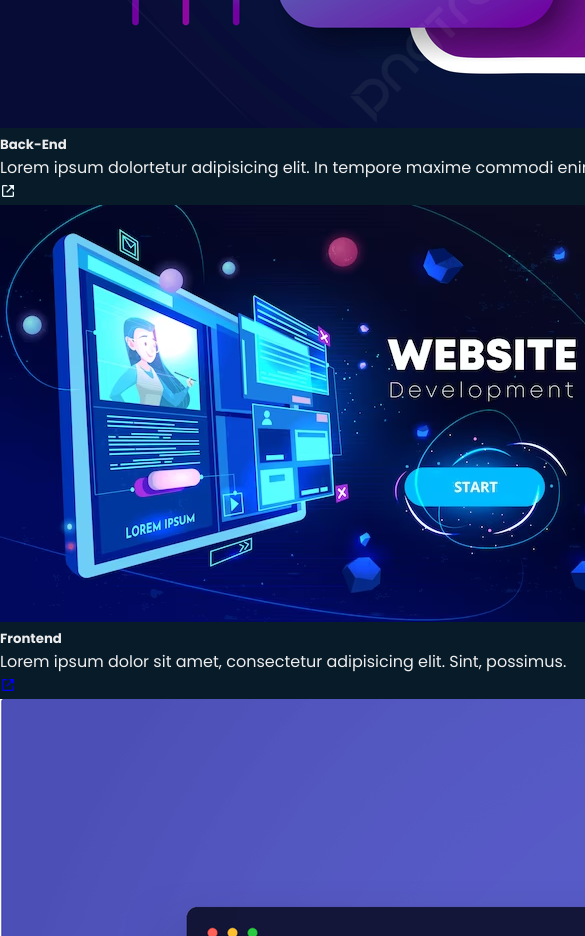
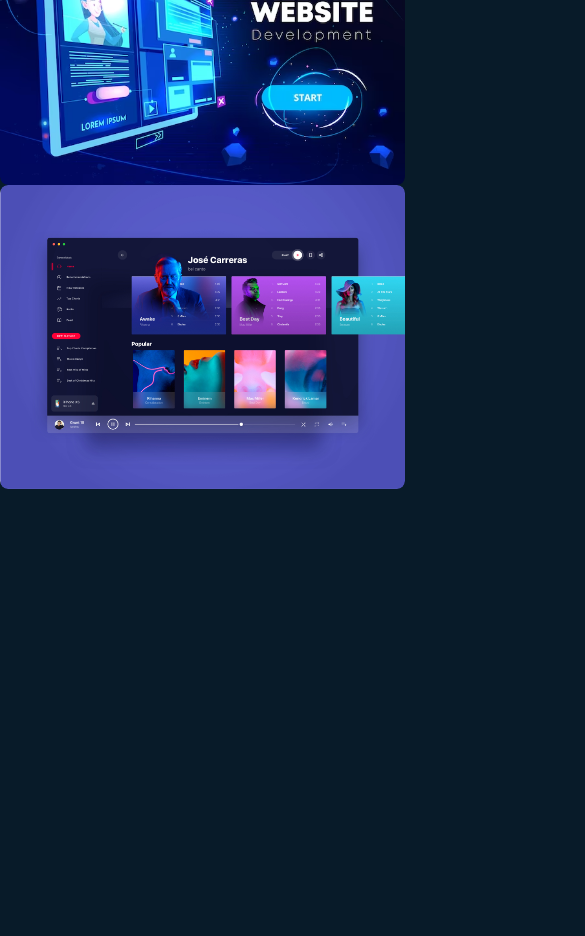
Before and after one commit to WashingtonDDS/my-build-responsive-personal-portfolio, a plain HTML site: page index.html in a window 390 px wide. Shown: the part 6840-7776 px from the top of the page, 585 px wide, since content can reach past the window. After the commit the page ends 7329 px from the top, so only its background shows below. Drawn offline with nearby package versions, Linux system fonts and the light colour scheme.

Commit message:
refactor portfolio layout; update styles for improved responsiveness and visual appeal

```diff
--- a/index.html
+++ b/index.html
@@ -247,27 +247,31 @@
                 ></a>
               </div>
             </div>
-            <div class="portfolio-box">
+            <div class="row">
               <img src="./image/portfolio2.avif" alt="" />
-              <div class="portfolio-layer">
+              <div class="layer">
                 <h5>Frontend</h5>
                 <p>
                   Lorem ipsum dolor sit amet, consectetur adipisicing elit.
                   Sint, possimus.
                 </p>
-                <a href="#"><i class="bx bx-link-external"></i></a>
+                <a href="#"
+                  ><i class="bx bx-link-external" style="color: aliceblue"></i
+                ></a>
               </div>
             </div>
 
-            <div class="portfolio-box">
+            <div class="row">
               <img src="./image/portfolio3.jpg" alt="" />
-              <div class="portfolio-layer">
+              <div class="layer">
                 <h5>Web Design</h5>
                 <p>
                   Lorem ipsum dolor sit amet, consectetur adipisicing elit.
                   Sint, possimus.
                 </p>
-                <a href="#"><i class="bx bx-link-external"></i></a>
+                <a href="#"
+                  ><i class="bx bx-link-external" style="color: aliceblue"></i
+                ></a>
               </div>
             </div>
           </div>
--- a/styles.css
+++ b/styles.css
@@ -495,6 +495,57 @@ section {
   animation: showText 0.5s 1s linear forwards;
   opacity: 0;
 }
+.main-text {
+  padding-top: 130px;
+  margin-top: 200px;
+}
+.main-text h2 {
+  font-size: 60px;
+  line-height: 1;
+  text-align: center;
+}
+.main-text h2 span {
+  color: var(--main-color);
+}
+.portfolio-content {
+  display: grid;
+  grid-template-columns: repeat(auto-fit, minmax(359px, auto));
+}
+.row {
+  position: relative;
+  overflow: hidden;
+  border-radius: 8px;
+  cursor: pointer;
+}
+.row img {
+  width: 100%;
+  border-radius: 8px;
+  display: block;
+  transition: transform 0.5s;
+}
+.layer {
+  width: 100%;
+  height: 0;
+  background: linear-gradient(rgba(0, 0, 0, 0.1), var(--main-color));
+  position: absolute;
+  border-radius: 8px;
+  left: 0;
+  bottom: 0;
+  overflow: hidden;
+  display: flex;
+  flex-direction: column;
+  align-items: center;
+  justify-content: center;
+  text-align: center;
+  padding: 0 40px;
+  transition: height 0.5s;
+}
+.layer h5 {
+  color: var(--box-black);
+  font-size: 20px;
+  font-weight: 600;
+  margin-bottom: 15px;
+}
 
 @keyframes slideRight {
   0% {
```
